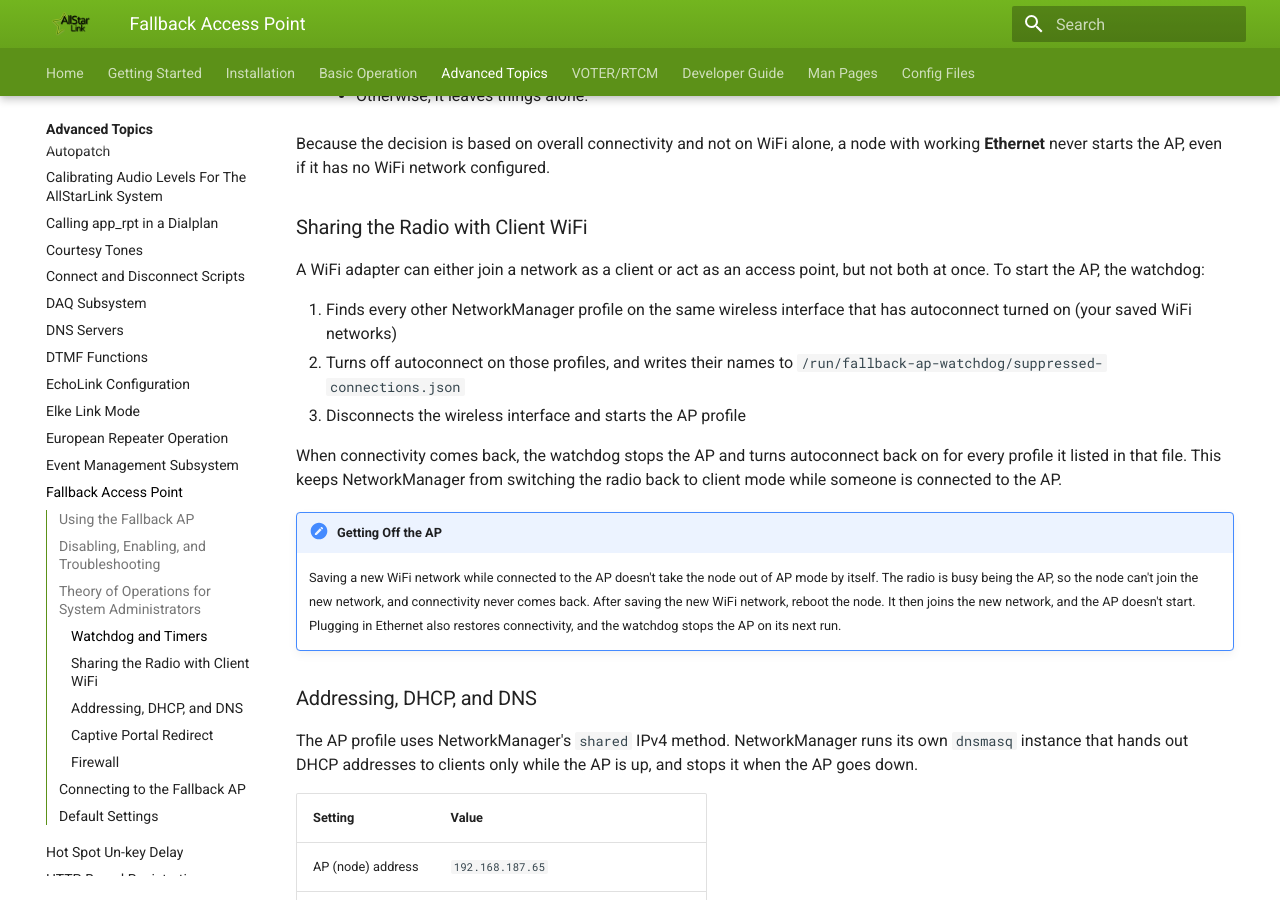
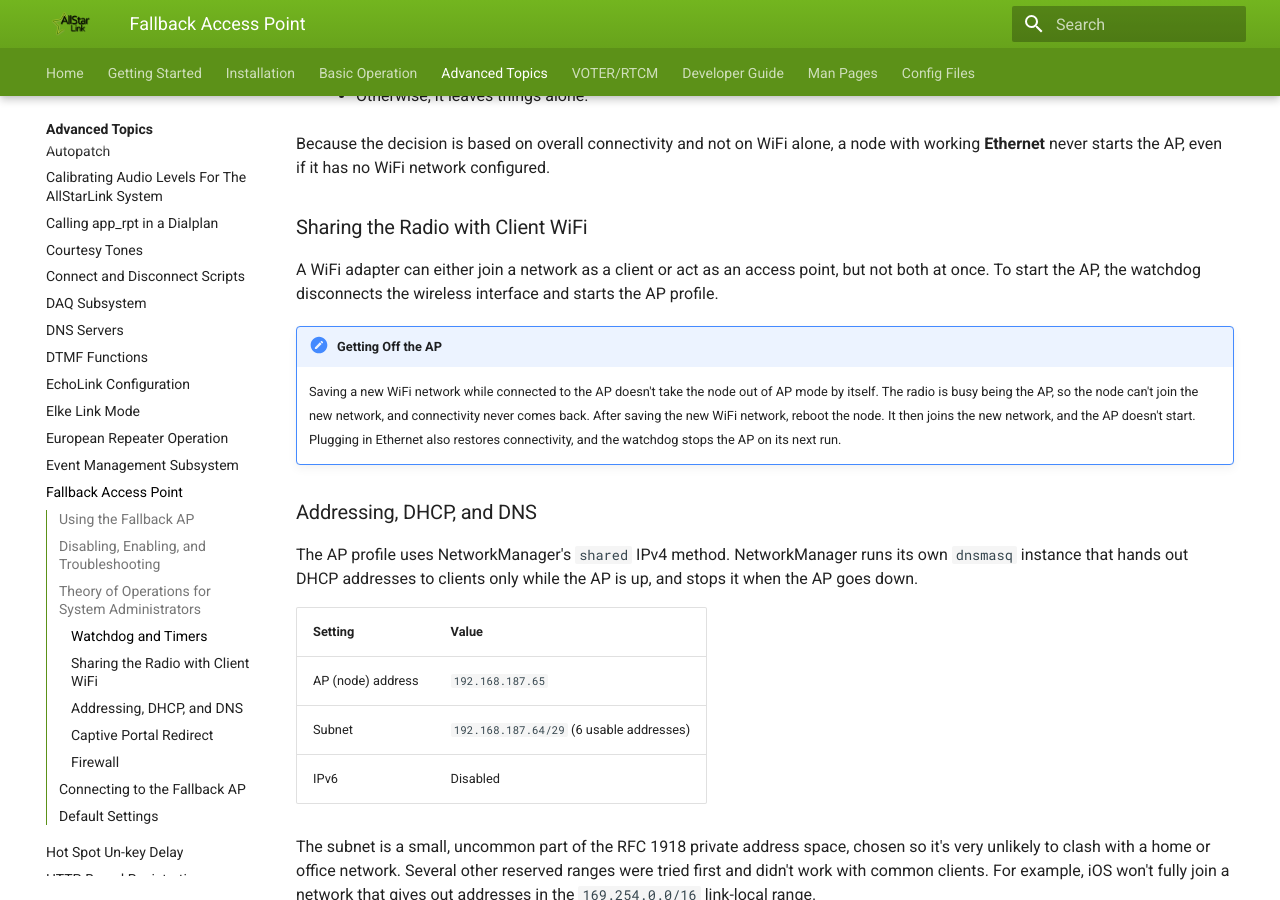
Before and after one commit to AllStarLink/ASL3-Manual, an MkDocs documentation site: the page built from docs/adv-topics/fallback-ap.md, in a window 1280 px wide and 900 px high, scrolled down 2597 px. Built offline with MkDocs 1.6.1 and Material for MkDocs 9.7.7, drawn with Linux system fonts in a browser that asks for light colours.

Commit message:
clarify the autoconnect

```diff
--- a/docs/adv-topics/fallback-ap.md
+++ b/docs/adv-topics/fallback-ap.md
@@ -110,13 +110,7 @@ Because the decision is based on overall connectivity and not on WiFi alone, a n
 
 ### Sharing the Radio with Client WiFi
 
-A WiFi adapter can either join a network as a client or act as an access point, but not both at once. To start the AP, the watchdog:
-
-1. Finds every other NetworkManager profile on the same wireless interface that has autoconnect turned on (your saved WiFi networks)
-2. Turns off autoconnect on those profiles, and writes their names to `/run/fallback-ap-watchdog/suppressed-connections.json`
-3. Disconnects the wireless interface and starts the AP profile
-
-When connectivity comes back, the watchdog stops the AP and turns autoconnect back on for every profile it listed in that file. This keeps NetworkManager from switching the radio back to client mode while someone is connected to the AP.
+A WiFi adapter can either join a network as a client or act as an access point, but not both at once. To start the AP, the watchdog disconnects the wireless interface and starts the AP profile.
 
 !!! note "Getting Off the AP"
     Saving a new WiFi network while connected to the AP doesn't take the node out of AP mode by itself. The radio is busy being the AP, so the node can't join the new network, and connectivity never comes back. After saving the new WiFi network, reboot the node. It then joins the new network, and the AP doesn't start. Plugging in Ethernet also restores connectivity, and the watchdog stops the AP on its next run.
```
